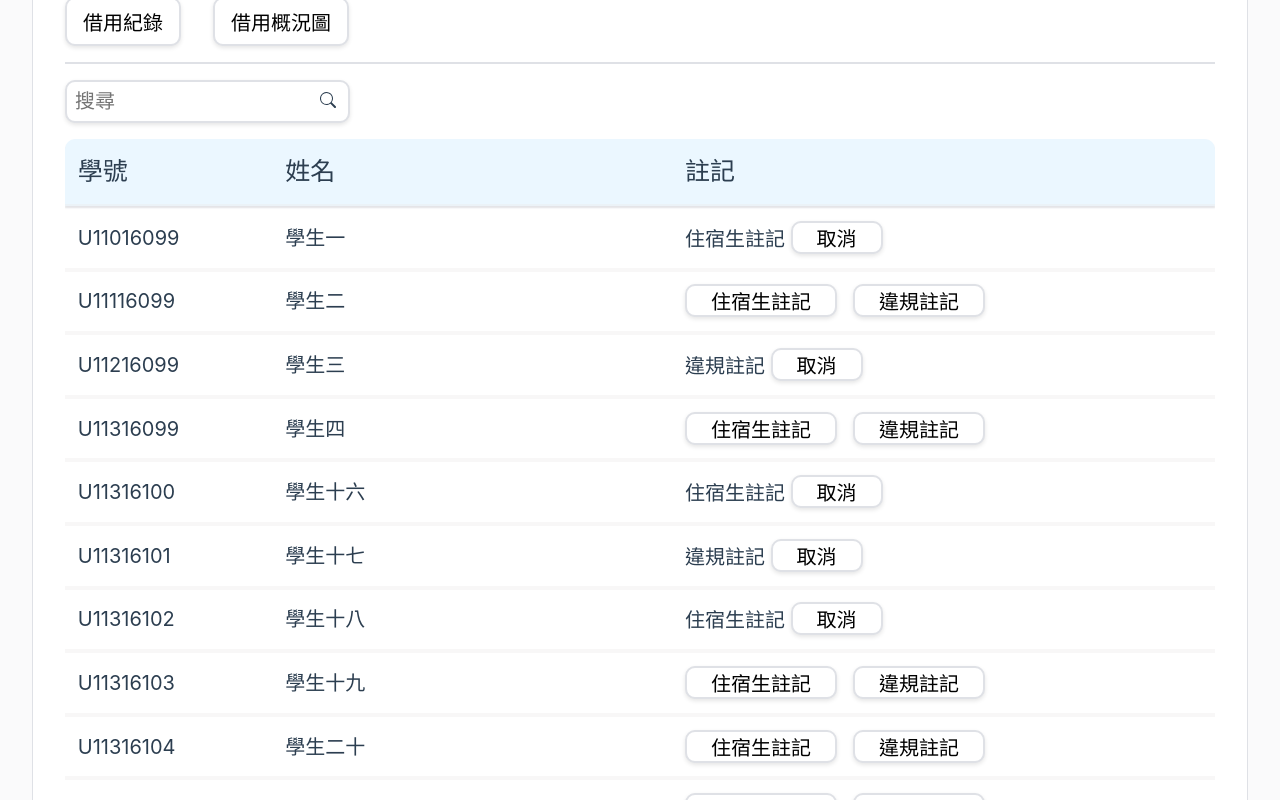
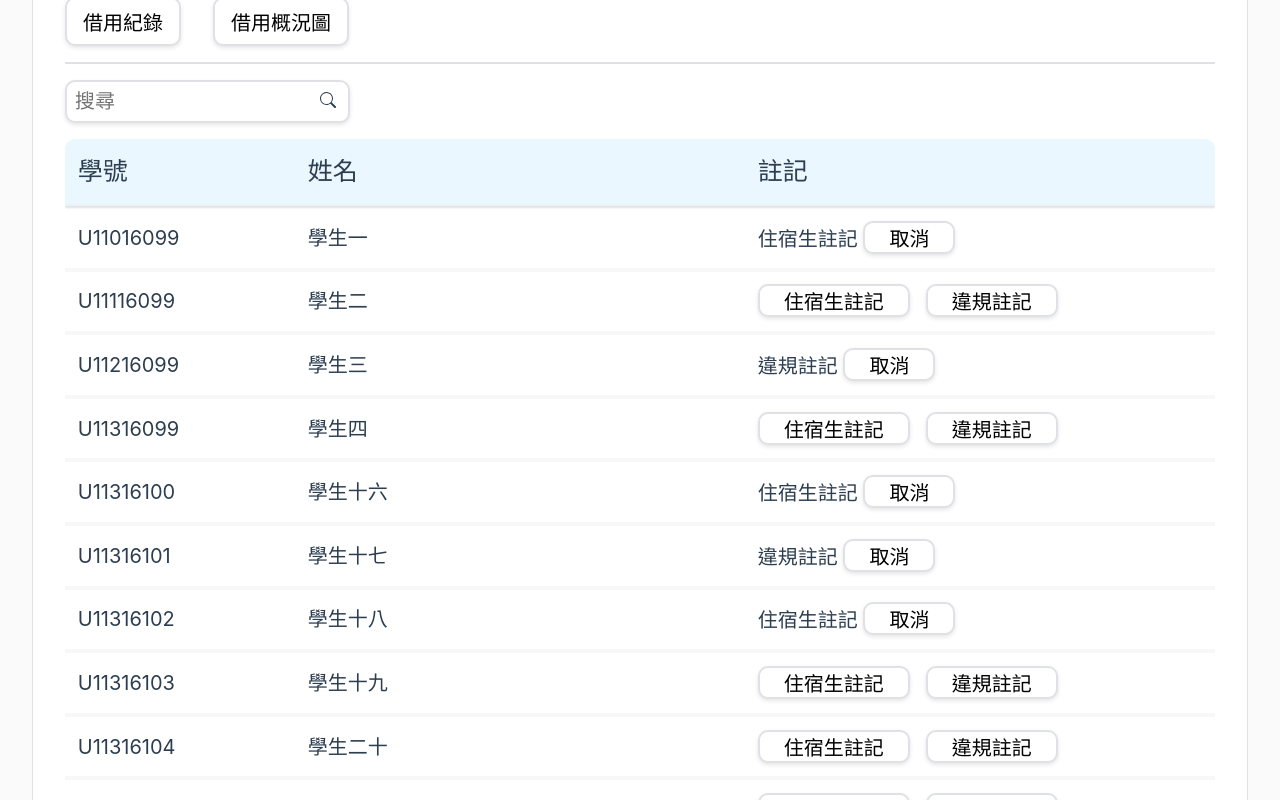
Before and after one commit to UTCS-G505/Locker-borrow-system-Frontend, a Vue app: page /setting in a window 1280 px wide. Shown: the part 380-1180 px from the top of the page. Built offline with nearby package versions, Linux system fonts and the light colour scheme.

Commit message:
fix: 修正搜尋時表格大小會變動之問題

```diff
--- a/src/components/AnnounceBoard.vue
+++ b/src/components/AnnounceBoard.vue
@@ -251,6 +251,16 @@ th:last-child {
   border-top-right-radius: 10px;
 }
 
+th:first-child, td:first-child {
+  width: 15%;
+  min-width: 150px;
+}
+
+th:last-child, td:last-child {
+  width: 30%;
+  min-width: 300px;
+}
+
 .draft {
   color: #888;
 }
@@ -312,16 +322,20 @@ hr {
   #add-announce {
     width: 100%;
   }
+
   #search-bar input::-webkit-input-placeholder {
     font-size: 16px;
   }
+
   table {
     min-width: 700px;
     font-size: 16px;
   }
+
   thead {
     font-size: 20px;
   }
+
   button {
     font-size: 16px;
   }
--- a/src/components/NoteBoard.vue
+++ b/src/components/NoteBoard.vue
@@ -146,7 +146,7 @@ const clearNote = (student) => {
 
 table {
   width: 100%;
-  min-width: 960px;
+  min-width: 1024px;
   border-collapse: collapse;
   font-size: 20px;
 }
@@ -176,6 +176,16 @@ th:last-child {
   border-top-right-radius: 10px;
 }
 
+th:first-child, td:first-child {
+  width: 20%;
+  min-width: 200px;
+}
+
+th:nth-child(2), td:nth-child(2) {
+  width: 30%;
+  min-width: 450px;
+}
+
 button {
   background-color: #FFF;
   border: 2px solid #DFE1E6;
@@ -195,13 +205,16 @@ button:hover {
   #search-bar input::-webkit-input-placeholder {
     font-size: 16px;
   }
+
   table {
     min-width: 700px;
     font-size: 16px;
   }
+
   thead {
     font-size: 20px;
   }
+
   button {
     font-size: 16px;
   }
```
